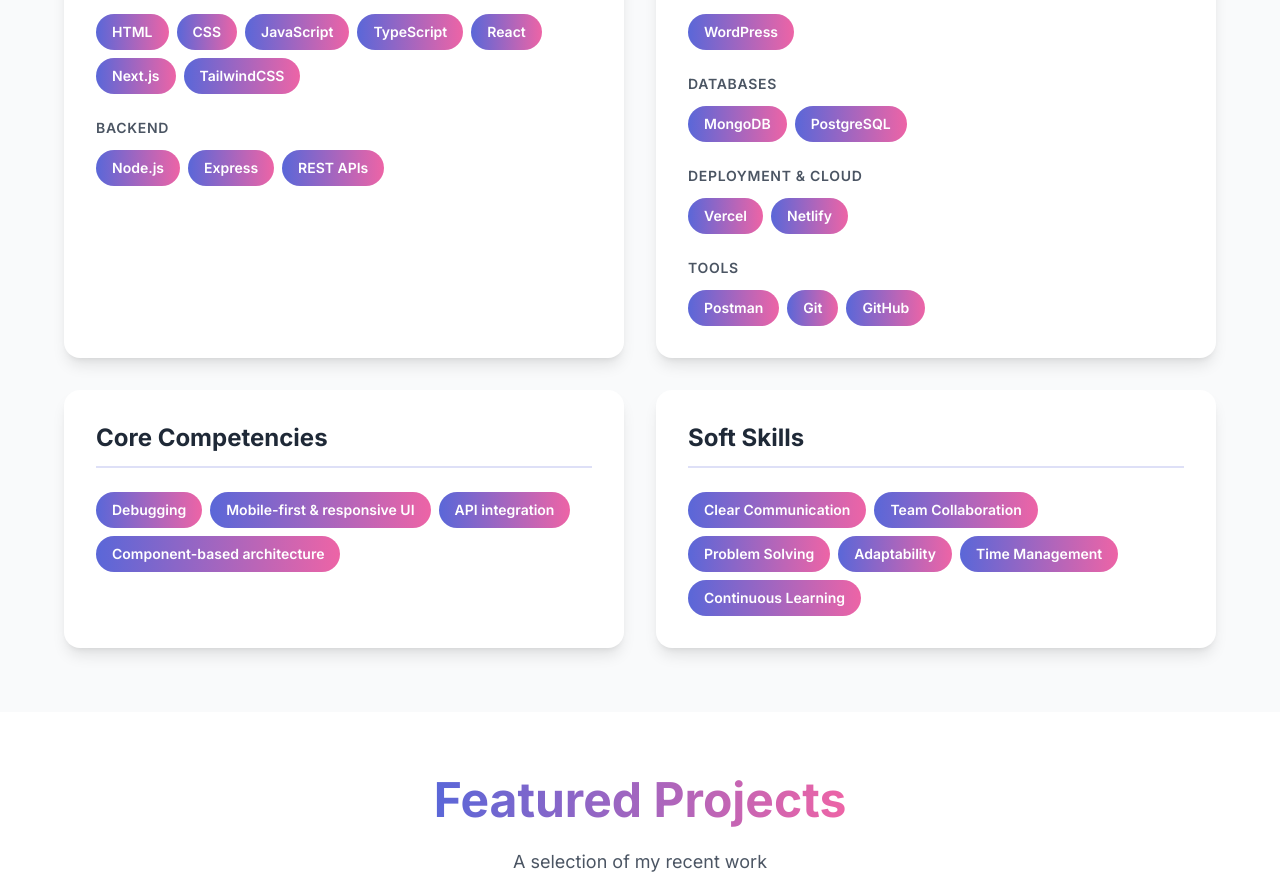
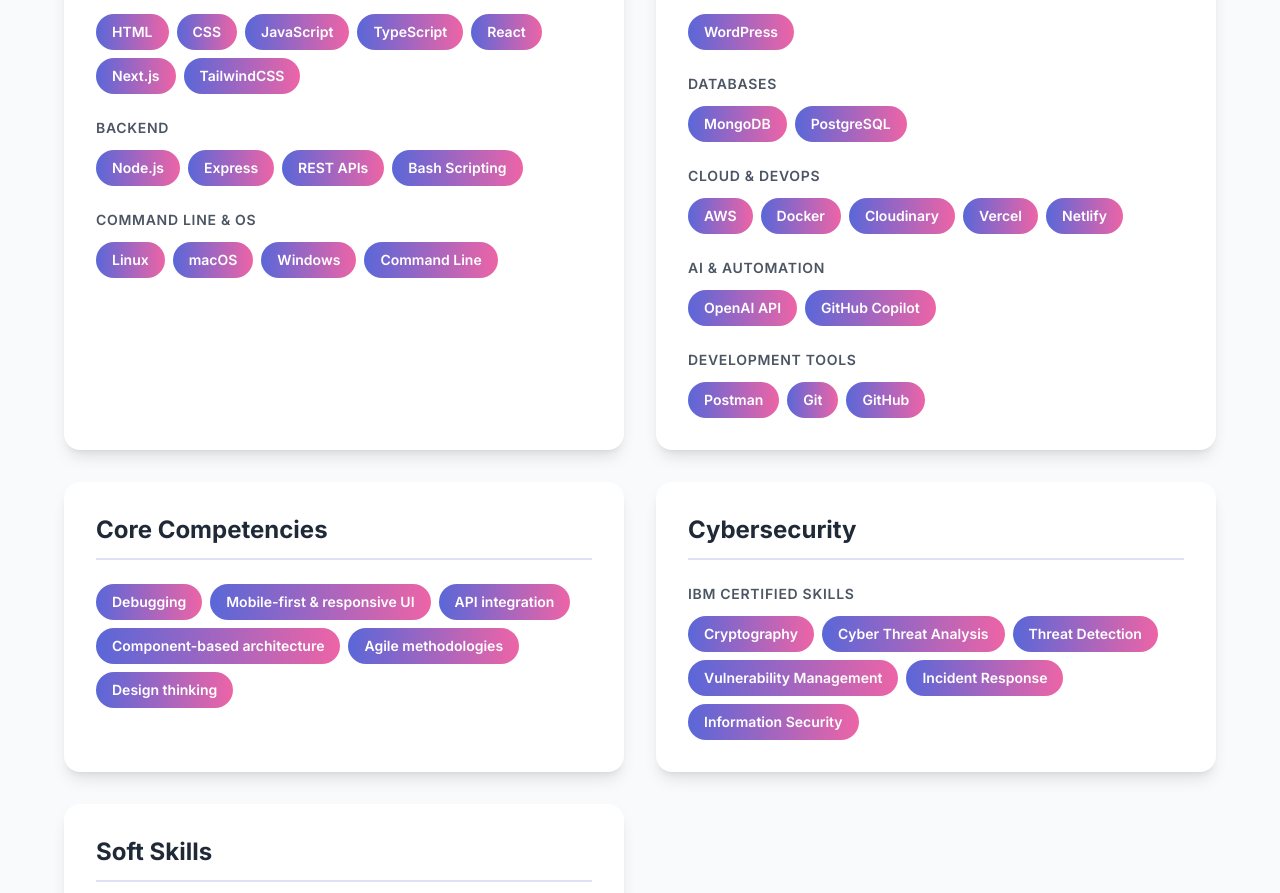
Before and after one commit to SAMMBENDE/portfolio-2026, a Next.js app: page / in a window 1280 px wide. Shown: the part 1904-2797 px from the top of the page. Built offline with nearby package versions, Linux system fonts and the light colour scheme.

Commit message:
Expand technical skills with DevOps, AI/Automation, and cybersecurity certifications

```diff
--- a/src/components/Skills.tsx
+++ b/src/components/Skills.tsx
@@ -71,7 +71,11 @@
         },
         {
           title: 'Backend',
-          skills: ['Node.js', 'Express', 'REST APIs'],
+          skills: ['Node.js', 'Express', 'REST APIs', 'Bash Scripting'],
+        },
+        {
+          title: 'Command Line & OS',
+          skills: ['Linux', 'macOS', 'Windows', 'Command Line'],
         },
       ],
     },
@@ -87,11 +91,15 @@
           skills: ['MongoDB', 'PostgreSQL'],
         },
         {
-          title: 'Deployment & Cloud',
-          skills: ['Vercel', 'Netlify'],
+          title: 'Cloud & DevOps',
+          skills: ['AWS', 'Docker', 'Cloudinary', 'Vercel', 'Netlify'],
         },
         {
-          title: 'Tools',
+          title: 'AI & Automation',
+          skills: ['OpenAI API', 'GitHub Copilot'],
+        },
+        {
+          title: 'Development Tools',
           skills: ['Postman', 'Git', 'GitHub'],
         },
       ],
@@ -106,6 +114,24 @@
             'Mobile-first & responsive UI',
             'API integration',
             'Component-based architecture',
+            'Agile methodologies',
+            'Design thinking',
+          ],
+        },
+      ],
+    },
+    {
+      category: 'Cybersecurity',
+      sections: [
+        {
+          title: 'IBM Certified Skills',
+          skills: [
+            'Cryptography',
+            'Cyber Threat Analysis',
+            'Threat Detection',
+            'Vulnerability Management',
+            'Incident Response',
+            'Information Security',
           ],
         },
       ],
@@ -122,6 +148,7 @@
             'Adaptability',
             'Time Management',
             'Continuous Learning',
+            'Creative Thinking',
           ],
         },
       ],
```
